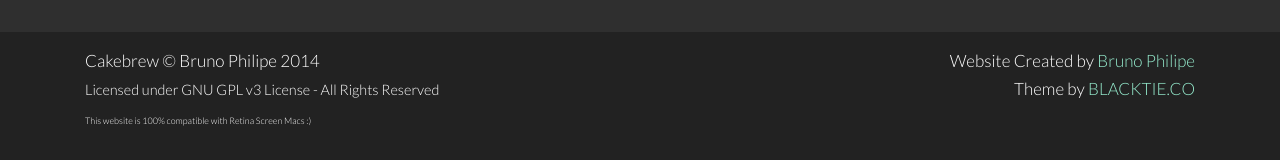
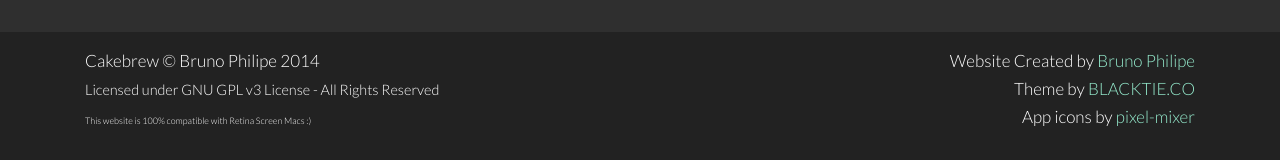
Before and after one commit to brunophilipe/Cakebrew-site, a PHP site: page / in a window 1280 px wide. Shown: the part 3733-3893 px from the top of the page. Run offline with PHP 8.4, Linux system fonts and the light colour scheme.

Commit message:
Added app icons copyright.

```diff
--- a/index.php
+++ b/index.php
@@ -277,7 +277,7 @@
 	<div id="c">
 		<div class="container">
 			<div class="col-lg-7"><p>Cakebrew &copy; Bruno Philipe 2014<br><small>Licensed under GNU GPL v3 License - All Rights Reserved</small><br><span id="retina">This website is 100% compatible with Retina Screen Macs :)</span></p></div>
-			<div class="col-lg-5 text-right"><p>Website Created by <a href="http://www.brunophilipe.com/">Bruno Philipe</a><br>Theme by <a href="http://www.blacktie.co">BLACKTIE.CO</a></p></div>
+			<div class="col-lg-5 text-right"><p>Website Created by <a href="http://www.brunophilipe.com/">Bruno Philipe</a><br>Theme by <a href="http://www.blacktie.co" target="_blank">BLACKTIE.CO</a><br>App icons by <a href="http://pixel-mixer.com" target="_blank">pixel-mixer</a></p></div>
 		</div>
 	</div>
 
```
